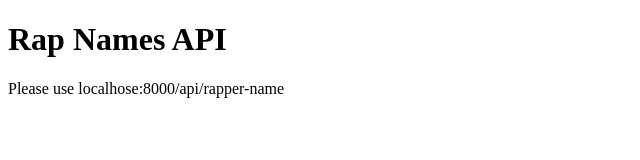
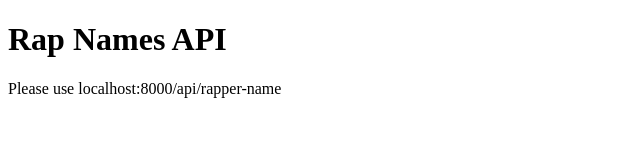
Before and after one commit to oerik100/rap-names-api, a website: page index.html in a window 1280 px wide. Shown: the full height of the page, 0-640 px from the left. Drawn offline with Linux system fonts and the light colour scheme.

Commit message:
fixing local host word on index.html

```diff
--- a/index.html
+++ b/index.html
@@ -9,6 +9,6 @@
 <body>
     <h1>Rap Names API</h1>
 
-    <p>Please use localhose:8000/api/rapper-name</p>
+    <p>Please use localhost:8000/api/rapper-name</p>
 </body>
 </html>
```
